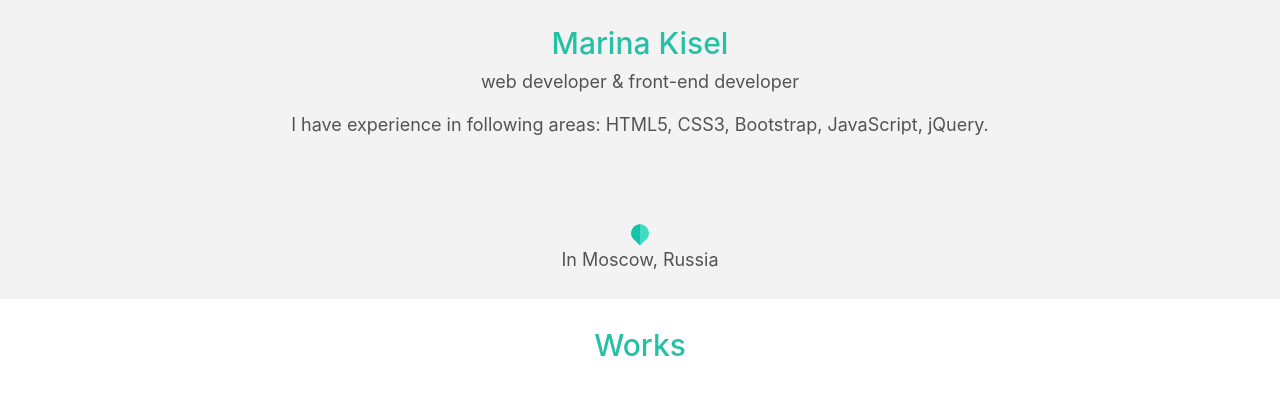
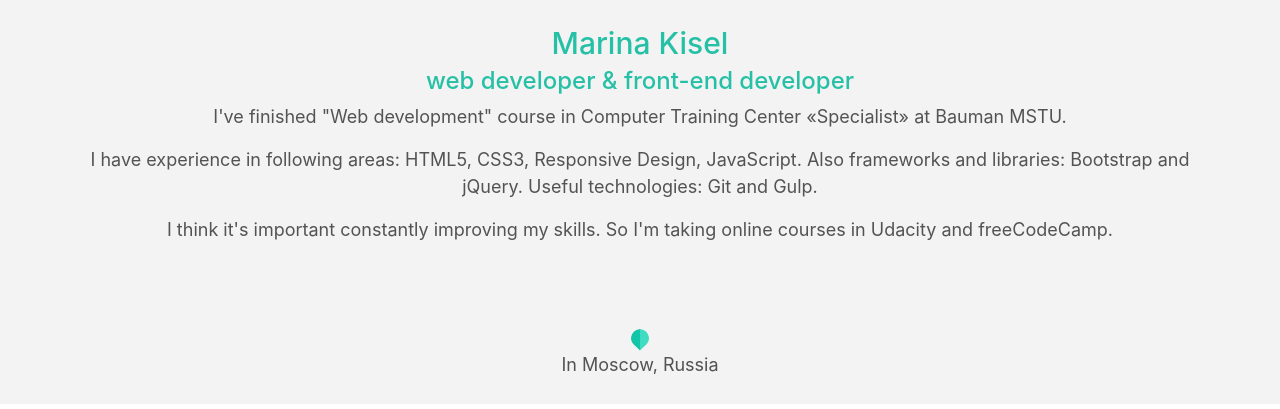
Before and after one commit to radugas/myPortfolio, a plain HTML site: page index.html in a window 1280 px wide. Shown: the part 970-1379 px from the top of the page. Drawn offline with nearby package versions, Linux system fonts and the light colour scheme.

Commit message:
add some info about me

```diff
--- a/css/style.css
+++ b/css/style.css
@@ -104,7 +104,9 @@ body {
     margin-top: 75px;
     text-align: center;
 }
-
+.main h4 {
+    color: #25c0a5;
+}
 
 /*.skills {
     height: 730px;
--- a/index.html
+++ b/index.html
@@ -37,8 +37,10 @@
         <div class="container">
             <img src="img/photo.jpg" alt="myPhoto" width="174" height="174">
             <h2>Marina Kisel</h2>
-            <p>web developer &amp; front-end developer</p>
-            <p>I have experience in following areas: HTML5, CSS3, Bootstrap, JavaScript, jQuery.</p>
+            <h4>web developer &amp; front-end developer</h4>
+            <p>I've finished "Web development" course in Computer Training Center «Specialist» at Bauman MSTU.</p>
+	          <p>I have experience in following areas: HTML5, CSS3, Responsive Design, JavaScript. Also frameworks and libraries: Bootstrap and jQuery. Useful technologies: Git and Gulp.</p>
+	          <p>I think it's important constantly improving my skills. So I'm taking online courses in Udacity and freeCodeCamp.</p>
             <img src="img/Located-icon.png" alt="locationImg" width="18" height="22">
             <p>In Moscow, Russia</p>
         </div>
```
